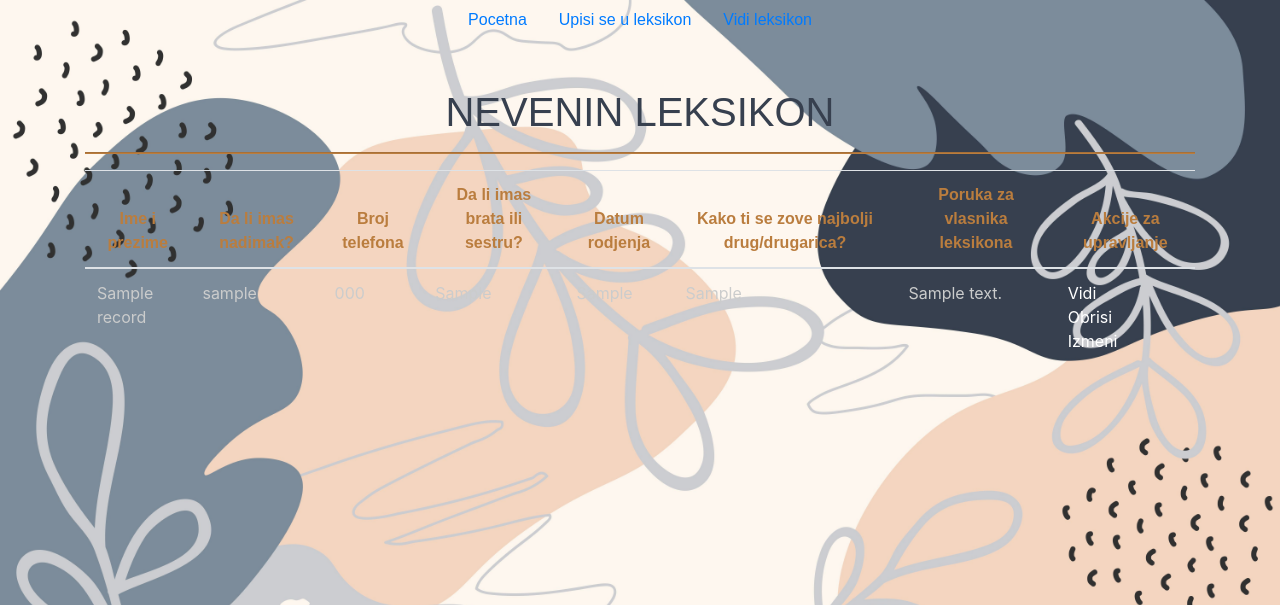
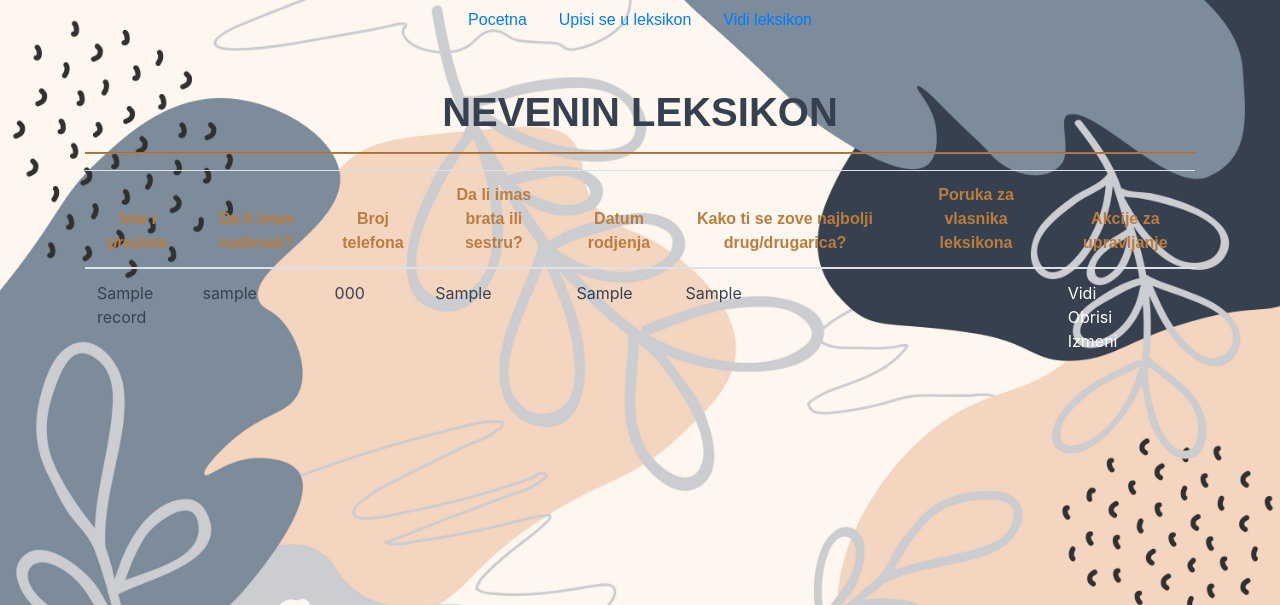
Before and after one commit to nekicaa/mini_leksikon, a PHP site: page /journal.php in a window 1280 px wide. Shown: the top 605 px of the page. Run offline with PHP 8.4, Linux system fonts and the light colour scheme; tables that the repository leaves empty or names only in its code hold one stand-in row (values such as "Sample post").

Commit message:
bolded h1 on journal

```diff
--- a/journal.php
+++ b/journal.php
@@ -24,7 +24,7 @@
         <div class="container">
             <div class="row">
                 <div class="col-md-12 mt-5">
-                    <h1 class="text-center" style="color: #37404f; font-family: Papyrus, fantasy">NEVENIN LEKSIKON</h1>
+                    <h1 class="text-center" style="color: #37404f; font-family: Papyrus, fantasy"><b>NEVENIN LEKSIKON</b></h1>
                     <hr style="height: 1px;color: #ba7d3e;background-color: #ba7d3e;">
                 </div>
             </div>
@@ -56,13 +56,13 @@
 
                             ?>
                             <tr>
-                                <td style="color: #cbcccc"><?php echo $row['name']; ?></td>
-                                <td style="color: #cbcccc"><?php echo $row['nick']; ?></td>
-                                <td style="color: #cbcccc"><?php echo $row['phone']; ?></td>
-                                <td style="color: #cbcccc"><?php echo $row['siblings']; ?></td>
-                                <td style="color: #cbcccc"><?php echo $row['birth']; ?></td>
-                                <td style="color: #cbcccc"><?php echo $row['friend']; ?></td>
-                                <td style="color: #cbcccc"><?php echo $row['note']; ?></td>
+                                <td style="color: #37404f"><?php echo $row['name']; ?></td>
+                                <td style="color: #37404f"><?php echo $row['nick']; ?></td>
+                                <td style="color: #37404f"><?php echo $row['phone']; ?></td>
+                                <td style="color: #37404f"><?php echo $row['siblings']; ?></td>
+                                <td style="color: #37404f"><?php echo $row['birth']; ?></td>
+                                <td style="color: #37404f"><?php echo $row['friend']; ?></td>
+                                <td style="color: #37404f"><?php echo $row['note']; ?></td>
                                 <td>
                                     <a style="color: white" href="read.php?id=<?php echo $row['id']; ?>">Vidi</a><br>
                                     <a style="color: white" href="delete.php?id=<?php echo $row['id']; ?>">Obrisi</a><br>
```
